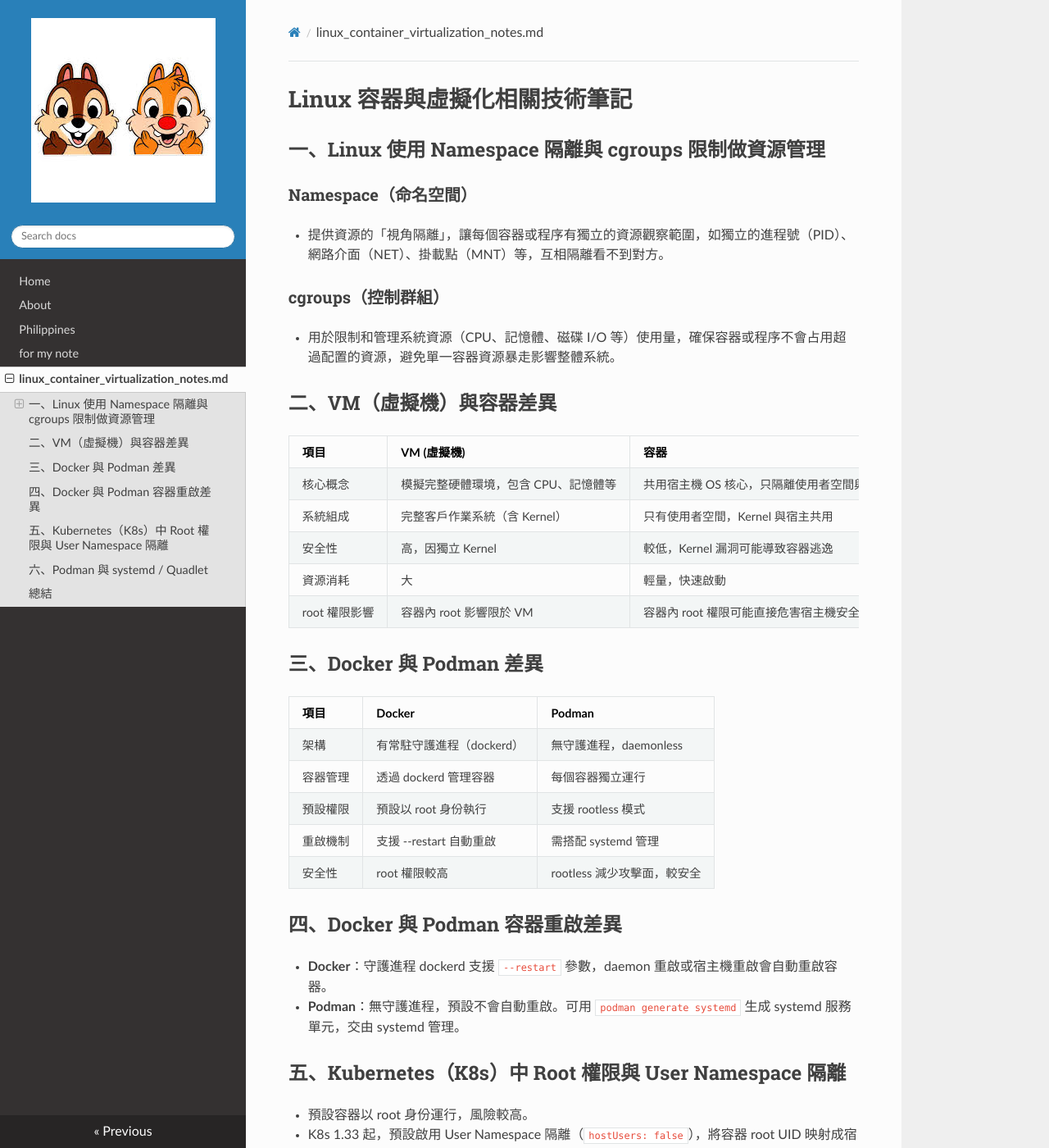
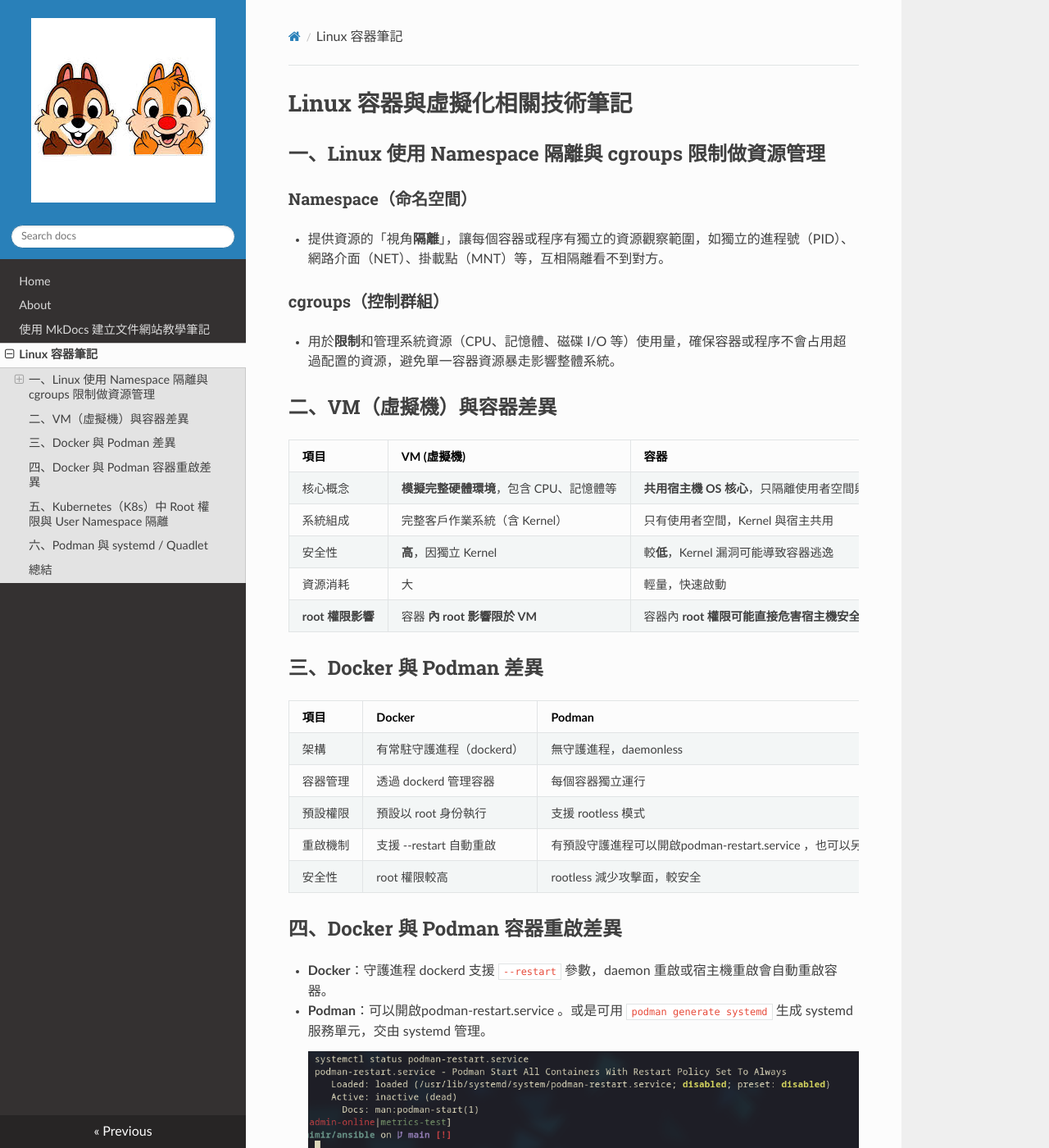
Before and after one commit to yitai-lee/mkdocs-alton, an MkDocs documentation site: the page built from docs/容器知識.md, in a window 1280 px wide and 1400 px high. Shown: the whole window at 82% size. Built offline with MkDocs 1.6.1, drawn with Linux system fonts in a browser that asks for light colours; nearby versions of some CDN libraries; some of the changed text lies outside the part shown.

Commit message:
更新容器內容資料

```diff
--- a/docs/容器知識.md
+++ b/docs/容器知識.md
@@ -3,20 +3,20 @@
 ## 一、Linux 使用 Namespace 隔離與 cgroups 限制做資源管理
 
 ### Namespace（命名空間）
-- 提供資源的「視角隔離」，讓每個容器或程序有獨立的資源觀察範圍，如獨立的進程號（PID）、網路介面（NET）、掛載點（MNT）等，互相隔離看不到對方。
+- 提供資源的「視角**隔離**」，讓每個容器或程序有獨立的資源觀察範圍，如獨立的進程號（PID）、網路介面（NET）、掛載點（MNT）等，互相隔離看不到對方。
 
 ### cgroups（控制群組）
-- 用於限制和管理系統資源（CPU、記憶體、磁碟 I/O 等）使用量，確保容器或程序不會占用超過配置的資源，避免單一容器資源暴走影響整體系統。
+- 用於**限制**和管理系統資源（CPU、記憶體、磁碟 I/O 等）使用量，確保容器或程序不會占用超過配置的資源，避免單一容器資源暴走影響整體系統。
 
 ## 二、VM（虛擬機）與容器差異
 
 | 項目       | VM (虛擬機)                              | 容器                                    |
 |------------|----------------------------------------|-----------------------------------------|
-| 核心概念   | 模擬完整硬體環境，包含 CPU、記憶體等   | 共用宿主機 OS 核心，只隔離使用者空間與資源 |
+| 核心概念   | **模擬完整硬體環境**，包含 CPU、記憶體等   | **共用宿主機 OS 核心**，只隔離使用者空間與資源 |
 | 系統組成   | 完整客戶作業系統（含 Kernel）          | 只有使用者空間，Kernel 與宿主共用         |
-| 安全性     | 高，因獨立 Kernel                      | 較低，Kernel 漏洞可能導致容器逃逸         |
+| 安全性     | **高**，因獨立 Kernel                      | 較**低**，Kernel 漏洞可能導致容器逃逸         |
 | 資源消耗   | 大                                     | 輕量，快速啟動                          |
-| root 權限影響 | 容器內 root 影響限於 VM               | 容器內 root 權限可能直接危害宿主機安全   |
+| **root 權限影響** | 容器 **內 root 影響限於 VM**              | 容器內 **root 權限可能直接危害宿主機安全**   |
 
 ## 三、Docker 與 Podman 差異
 
@@ -25,19 +25,22 @@
 | 架構       | 有常駐守護進程（dockerd）       | 無守護進程，daemonless       |
 | 容器管理   | 透過 dockerd 管理容器           | 每個容器獨立運行              |
 | 預設權限   | 預設以 root 身份執行            | 支援 rootless 模式            |
-| 重啟機制   | 支援 --restart 自動重啟         | 需搭配 systemd 管理          |
+| 重啟機制   | 支援 --restart 自動重啟         | 有預設守護進程可以開啟podman-restart.service ，也可以另外搭配 systemd restart  |
 | 安全性     | root 權限較高                  | rootless 減少攻擊面，較安全  |
 
 ## 四、Docker 與 Podman 容器重啟差異
 
 - **Docker**：守護進程 dockerd 支援 `--restart` 參數，daemon 重啟或宿主機重啟會自動重啟容器。
-- **Podman**：無守護進程，預設不會自動重啟。可用 `podman generate systemd` 生成 systemd 服務單元，交由 systemd 管理。
-
+- **Podman**：可以開啟podman-restart.service 。或是可用 `podman generate systemd` 生成 systemd 服務單元，交由 systemd 管理。
+![podman-restart.service](image/podman-restart-service.png "podman-restart.service")
 ## 五、Kubernetes（K8s）中 Root 權限與 User Namespace 隔離
 
 - 預設容器以 root 身份運行，風險較高。
 - K8s 1.33 起，預設啟用 User Namespace 隔離（`hostUsers: false`），將容器 root UID 映射成宿主機非 root 用戶，降低風險。
 - 需 Linux Kernel ≥6.3，容器 runtime 與檔案系統支援。
+
+Reference:
+[Securing Kubernetes 1.33 Pods: The Impact of User Namespace Isolation](https://www.cncf.io/blog/2025/07/16/securing-kubernetes-1-33-pods-the-impact-of-user-namespace-isolation/)
 
 ## 六、Podman 與 systemd / Quadlet
 
@@ -53,6 +56,6 @@
 | Namespace + cgroups       | Namespace 隔離資源視角，cgroups 限制資源量         |
 | VM vs 容器               | VM 獨立 kernel 高安全但重資源，容器輕量但風險高     |
 | Docker vs Podman          | Docker 有守護進程，Podman 無守護進程且支援 rootless |
-| 容器重啟                 | Docker 支援自動重啟，Podman 需 systemd 管理          |
+| 容器重啟                 | Docker 支援自動重啟，Podman 要開啟podman-restart.service或systemd 管理          |
 | K8s rootless             | 1.33 版起預設 User Namespace 隔離降低 root 風險      |
 | Podman 與 systemd / Quadlet | systemd 管理生命週期，Quadlet 用 YAML 簡化配置      |
--- a/mkdocs.yml
+++ b/mkdocs.yml
@@ -2,9 +2,8 @@
 nav :
  - Home : index.md
  - About : about.md
- - Philippines : Philippines.md
- - for my note : note.md
- - linux_container_virtualization_notes.md : 容器知識.md
+ - 使用 MkDocs 建立文件網站教學筆記 : note.md
+ - Linux 容器筆記 : 容器知識.md
 theme:
   name: readthedocs
   logo: image/favicon.ico
```
Also changed, not shown: docs/image/podman-restart-service.png (added), site/404.html, site/Philippines/index.html, site/about/index.html, site/image/podman-restart-service.png (added), site/index.html, site/note/index.html, site/search.html, site/search/search_index.json, site/容器知識/index.html.
